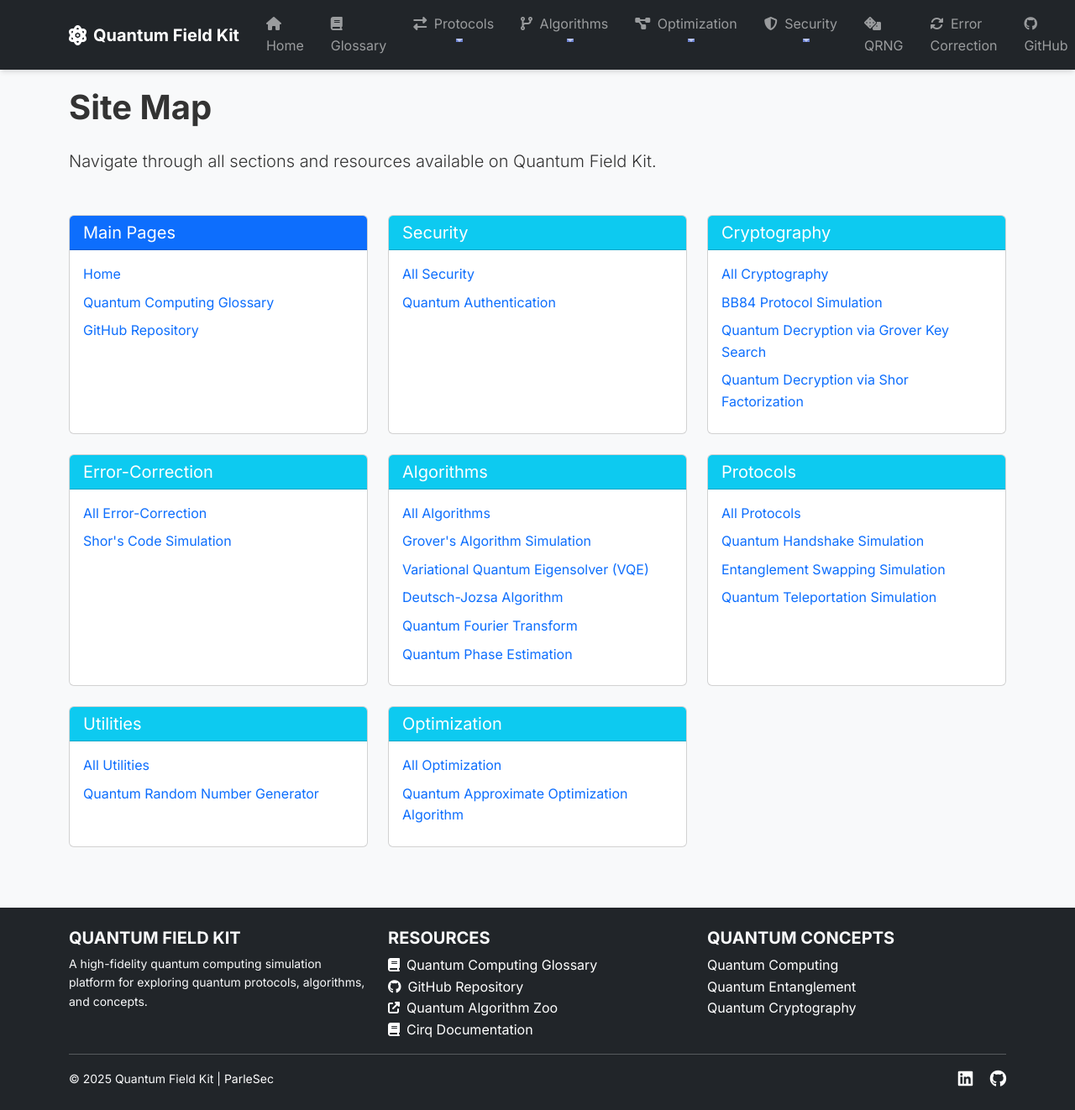
After one commit to ParleSec/QuantumFieldKit, a Flask app: page /sitemap in a window 1280 px wide. The commit adds this page. Shown: the whole page at 84% size. Run offline with Flask 2, Linux system fonts and the light colour scheme; some libraries are stand-ins or nearby versions.

Commit message:
UPDATE SEO

```diff
--- a/app.py
+++ b/app.py
@@ -778,30 +778,74 @@ def sitemap():
     else:
         base_url = request.url_root.rstrip('/')
 
+    # Current date for lastmod
+    import datetime
+    today = datetime.date.today().isoformat()
+
     # Build the sitemap XML string
     xml = ['<?xml version="1.0" encoding="UTF-8"?>',
            '<urlset xmlns="http://www.sitemaps.org/schemas/sitemap/0.9">',
            '  <url>',
            f'    <loc>{base_url}/</loc>',
-           '    <changefreq>monthly</changefreq>',
+           f'    <lastmod>{today}</lastmod>',
+           '    <changefreq>weekly</changefreq>',
            '    <priority>1.0</priority>',
            '  </url>']
 
-    # Add all plugin pages
-    for plugin_key in PLUGINS:
+     # Add glossary page
+    xml.append('  <url>')
+    xml.append(f'    <loc>{base_url}/glossary</loc>')
+    xml.append(f'    <lastmod>{today}</lastmod>')
+    xml.append('    <changefreq>monthly</changefreq>')
+    xml.append('    <priority>0.8</priority>')
+    xml.append('  </url>')
+
+
+    # Add all plugin pages with categorization
+    for plugin_key, plugin in PLUGINS.items():
+        # Group plugins by category for better SEO
+        category = plugin.get("category", "other")
         xml.append('  <url>')
         xml.append(f'    <loc>{base_url}/plugin/{plugin_key}</loc>')
+        xml.append(f'    <lastmod>{today}</lastmod>')
         xml.append('    <changefreq>monthly</changefreq>')
         xml.append('    <priority>0.8</priority>')
         xml.append('  </url>')
 
+    # Add category pages if you implement them
+    categories = set(plugin.get("category", "other") for plugin in PLUGINS.values())
+    for category in categories:
+        xml.append('  <url>')
+        xml.append(f'    <loc>{base_url}/category/{category}</loc>')
+        xml.append(f'    <lastmod>{today}</lastmod>')
+        xml.append('    <changefreq>monthly</changefreq>')
+        xml.append('    <priority>0.7</priority>')
+        xml.append('  </url>')
+
     xml.append('</urlset>')
 
-    # Return the sitemap with the correct MIME type
     return app.response_class(
         response='\n'.join(xml),
         status=200,
         mimetype='application/xml'
+    )
+
+@app.route("/sitemap")
+def html_sitemap():
+    """HTML sitemap for users and SEO."""
+    # Group plugins by category
+    categories = {}
+    for key, plugin in PLUGINS.items():
+        category = plugin.get("category", "other")
+        if category not in categories:
+            categories[category] = []
+        categories[category].append({"key": key, **plugin})
+
+    return render_template(
+        "sitemap.html",
+        categories=categories,
+        meta_title="Site Map | Quantum Field Kit",
+        meta_description="Comprehensive site map of Quantum Field Kit's quantum computing simulations, educational resources, and tools."
     )
 
 @app.route('/robots.txt')
@@ -822,6 +866,70 @@ Sitemap: {base_url}/sitemap.xml
         status=200,
         mimetype='text/plain'
     )
+
+@app.route("/category/<category>")
+def category_view(category):
+    """Display all plugins in a specific category with SEO optimizations."""
+    # Filter plugins by category
+    plugins_in_category = {k: v for k, v in PLUGINS.items() if v.get("category", "other") == category}
+
+    if not plugins_in_category:
+        abort(404)
+
+    # Properly formatted category name for display
+    display_category = category.replace('-', ' ').title()
+
+    return render_template(
+        "category.html",
+        category=category,
+        display_category=display_category,
+        plugins=plugins_in_category,
+        meta_description=f"Explore {display_category} quantum computing simulations including {', '.join([p['name'] for p in list(plugins_in_category.values())[:3]])} and more.",
+        meta_title=f"{display_category} Quantum Computing Simulations | Quantum Field Kit"
+    )
+
+@app.route("/glossary")
+def glossary():
+    """Quantum computing glossary page."""
+    import datetime
+    current_year = datetime.datetime.now().year
+    # Load terms from JSON file
+    terms_file = os.path.join(app.static_folder, 'data', 'glossary_terms.json')
+
+    try:
+        with open(terms_file, 'r') as f:
+            terms = json.load(f)
+    except (FileNotFoundError, json.JSONDecodeError) as e:
+        app.logger.error(f"Error loading glossary terms: {e}")
+        # Fallback to minimal terms if file can't be loaded
+        terms = [
+            {"term": "Qubit", "definition": "The fundamental unit of quantum information."},
+            {"term": "Superposition", "definition": "A quantum property allowing particles to exist in multiple states."}
+        ]
+
+    return render_template(
+        "glossary.html",
+        terms=terms,
+        current_year=current_year,
+        meta_title="Quantum Computing Glossary | Quantum Field Kit",
+        meta_description="Comprehensive glossary of quantum computing terms, concepts, and principles explained in simple language."
+    )
+
+@app.after_request
+def add_cache_headers(response):
+    """Add cache headers to responses to improve performance."""
+    import datetime
+    # Don't cache dynamic content
+    if request.path.startswith('/static/'):
+        # Cache static files for 1 week
+        expiry = datetime.datetime.now() + datetime.timedelta(days=7)
+        response.headers['Cache-Control'] = 'public, max-age=604800'
+        response.headers['Expires'] = expiry.strftime("%a, %d %b %Y %H:%M:%S GMT")
+    else:
+        # Don't cache dynamic content
+        response.headers['Cache-Control'] = 'no-store, no-cache, must-revalidate, max-age=0'
+
+    return response
 
 @app.route("/plugin/<plugin_key>", methods=["GET", "POST"])
 def plugin_view(plugin_key):
--- a/templates/base.html
+++ b/templates/base.html
@@ -1,9 +1,35 @@
 <!doctype html>
 <html lang="en">
 <head>
+  <!-- Google tag (gtag.js) -->
+<script async src="https://www.googletagmanager.com/gtag/js?id=G-SZH9MSH6K5"></script>
+<script>
+  window.dataLayer = window.dataLayer || [];
+  function gtag(){dataLayer.push(arguments);}
+  gtag('js', new Date());
+
+  gtag('config', 'G-SZH9MSH6K5');
+</script>
   <meta charset="utf-8">
   <meta name="viewport" content="width=device-width, initial-scale=1">
   <title>{% block title %}Quantum Field Kit{% endblock %}</title>
+
+  <!-- meta tags -->
+  <meta name="description" content="{% block meta_description %}Quantum Field Kit - A high-fidelity quantum computing simulation platform for exploring quantum protocols, algorithms, and concepts with scientific accuracy.{% endblock %}">
+  <meta name="keywords" content="{% block meta_keywords %}quantum computing, quantum simulation, quantum algorithms, quantum cryptography, quantum protocols{% endblock %}">
+  <meta name="author" content="ParleSec">
+  <meta name="robots" content="index, follow">
+
+  <!-- canonical URL -->
+  <link rel="canonical" href="{{ request.url_root }}{% block canonical_path %}{{ request.path }}{% endblock %}">
+
+  <!-- Open Graph meta tags -->
+  <meta property="og:title" content="{% block og_title %}Quantum Field Kit{% endblock %}">
+  <meta property="og:description" content="{% block og_description %}A high-fidelity quantum computing simulation platform{% endblock %}">
+  <meta property="og:image" content="{% block og_image %}{{ url_for('static', filename='img/og-image.png', _external=True) }}{% endblock %}">
+  <meta property="og:url" content="{{ request.url }}">
+  <meta property="og:type" content="website">
+  <meta property="og:site_name" content="Quantum Field Kit">
 
   <!-- Favicon -->
   <link rel="icon" href="{{ url_for('static', filename='img/favicon.ico') }}" type="image/x-icon">
@@ -47,12 +73,36 @@
   <!-- Main script -->
   <script src="{{ url_for('static', filename='js/scripts.js') }}"></script>
 
+
+  <script type="application/ld+json">
+    {
+      "@context": "https://schema.org",
+      "@type": "WebApplication",
+      "name": "Quantum Field Kit",
+      "url": "https://quantumfieldkit.com",
+      "description": "A high-fidelity quantum computing simulation platform for exploring quantum protocols, algorithms, and concepts.",
+      "applicationCategory": "EducationalApplication",
+      "operatingSystem": "Any",
+      "offers": {
+        "@type": "Offer",
+        "price": "0",
+        "priceCurrency": "AUD"
+      },
+      "creator": {
+        "@type": "Organization",
+        "name": "ParleSec",
+        "url": "https://github.com/ParleSec"
+      }
+    }
+    </script>
+
+
   {% block extra_head %}{% endblock %}
 </head>
 <body>
   <!-- Header & Navigation -->
   <header>
-    <nav class="navbar navbar-expand-lg navbar-dark fixed-top" id="mainNav">
+    <nav class="navbar navbar-expand-lg navbar-dark bg-dark fixed-top" id="mainNav">
       <div class="container">
         <a class="navbar-brand d-flex align-items-center" href="{{ url_for('index') }}">
           <i class="fas fa-atom me-2"></i>
@@ -62,11 +112,17 @@
                 aria-controls="navbarContent" aria-expanded="false" aria-label="Toggle navigation">
           <span class="navbar-toggler-icon"></span>
         </button>
+
         <div class="collapse navbar-collapse" id="navbarContent">
-          <ul class="navbar-nav ms-auto mb-2 mb-lg-0">
+          <ul class="navbar-nav ms-auto mb-0">
             <li class="nav-item">
               <a class="nav-link" href="{{ url_for('index') }}">
                 <i class="fas fa-home me-1"></i> Home
+              </a>
+            </li>
+            <li class="nav-item">
+              <a class="nav-link" href="{{ url_for('glossary') }}">
+                <i class="fas fa-book me-1"></i> Glossary
               </a>
             </li>
             <li class="nav-item dropdown">
@@ -206,6 +262,7 @@
         <div class="col-md-4 mb-3 mb-md-0">
           <h5 class="text-uppercase fw-bold">Resources</h5>
           <ul class="list-unstyled mb-0">
+            <li><a href="{{ url_for('glossary') }}" class="text-white text-decoration-none"><i class="fas fa-book me-2"></i>Quantum Computing Glossary</a></li>
             <li><a href="https://github.com/ParleSec/QuantumFieldKit" class="text-white text-decoration-none" target="_blank" rel="noopener noreferrer"><i class="fab fa-github me-2"></i>GitHub Repository</a></li>
             <li><a href="https://quantumalgorithmzoo.org/" class="text-white text-decoration-none" target="_blank" rel="noopener noreferrer"><i class="fas fa-external-link-alt me-2"></i>Quantum Algorithm Zoo</a></li>
             <li><a href="https://cirq.readthedocs.io/" class="text-white text-decoration-none" target="_blank" rel="noopener noreferrer"><i class="fas fa-book me-2"></i>Cirq Documentation</a></li>
--- /dev/null
+++ b/templates/sitemap.html
@@ -0,0 +1,48 @@
+{% extends "base.html" %}
+{% block title %}{{ meta_title }}{% endblock %}
+{% block meta_description %}{{ meta_description }}{% endblock %}
+
+{% block content %}
+<div class="container py-5">
+  <h1 class="mb-4">Site Map</h1>
+
+  <p class="lead mb-5">
+    Navigate through all sections and resources available on Quantum Field Kit.
+  </p>
+
+  <div class="row">
+    <div class="col-lg-4 mb-4">
+      <div class="card h-100">
+        <div class="card-header bg-primary text-white">
+          <h2 class="h5 mb-0">Main Pages</h2>
+        </div>
+        <div class="card-body">
+          <ul class="list-unstyled mb-0">
+            <li class="mb-2"><a href="{{ url_for('index') }}">Home</a></li>
+            <li class="mb-2"><a href="{{ url_for('glossary') }}">Quantum Computing Glossary</a></li>
+            <li><a href="https://github.com/ParleSec/QuantumFieldKit" target="_blank" rel="noopener">GitHub Repository</a></li>
+          </ul>
+        </div>
+      </div>
+    </div>
+
+    {% for category_name, plugins in categories.items() %}
+    <div class="col-lg-4 mb-4">
+      <div class="card h-100">
+        <div class="card-header bg-info text-white">
+          <h2 class="h5 mb-0">{{ category_name|replace('_', ' ')|title }}</h2>
+        </div>
+        <div class="card-body">
+          <ul class="list-unstyled mb-0">
+            <li class="mb-2"><a href="{{ url_for('category_view', category=category_name) }}">All {{ category_name|replace('_', ' ')|title }}</a></li>
+            {% for plugin in plugins %}
+            <li class="mb-2"><a href="{{ url_for('plugin_view', plugin_key=plugin.key) }}">{{ plugin.name }}</a></li>
+            {% endfor %}
+          </ul>
+        </div>
+      </div>
+    </div>
+    {% endfor %}
+  </div>
+</div>
+{% endblock %}
```
Also changed, not shown: templates/category.html (added, +37 -0 lines), templates/plugin.html (+24 -0 lines).
